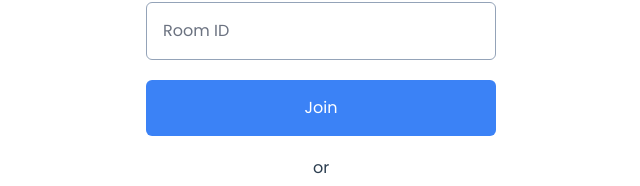
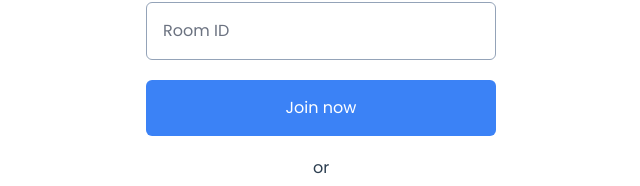
Before and after one commit to ahenrij/chat-web, a Vue app: page /join in a window 1280 px wide. Shown: the part 348-534 px from the top of the page, without its empty margins (319-959 px from the left). Built offline with nearby package versions, Linux system fonts and the light colour scheme.

Commit message:
btn text updated

```diff
--- a/src/components/room/JoinRoom.vue
+++ b/src/components/room/JoinRoom.vue
@@ -26,7 +26,7 @@
           type="button"
           class="bg-blue-500 hover:bg-blue-600 text-white w-full rounded-md p-3 md:p-4"
         >
-          Join
+          Join now
         </button>
       </div>
       <p class="text-center">or</p>
```
